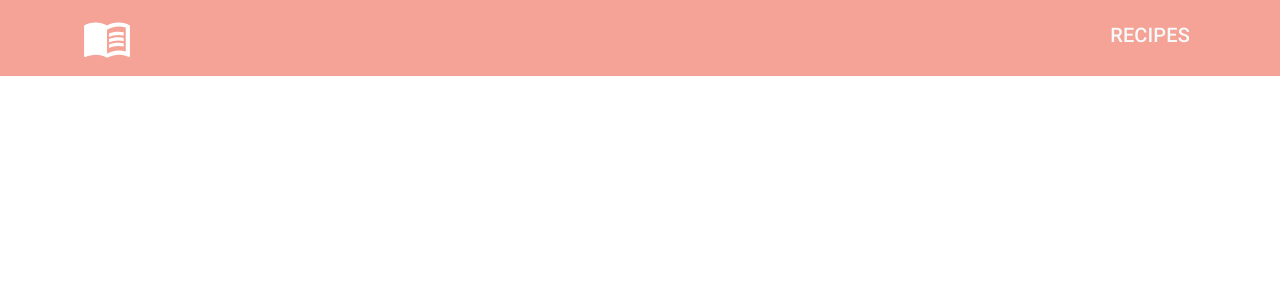
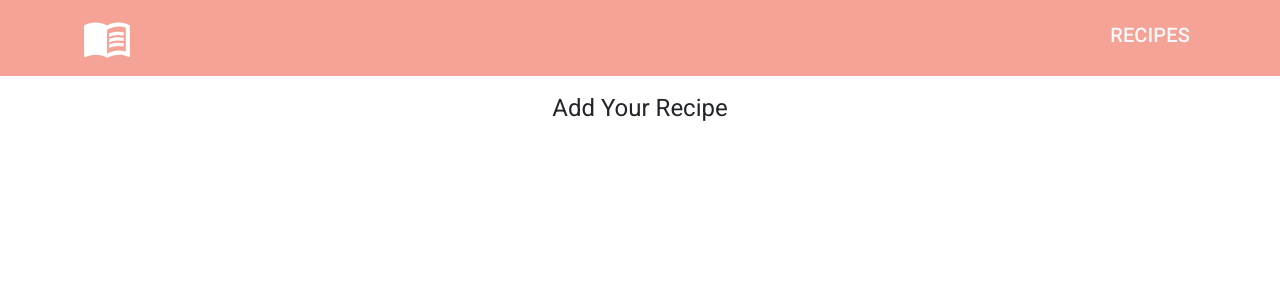
Before and after one commit to bjothorl/RecipeBook, a React (Create React App) app in the folder src/RecipeBook.App/ClientApp/: page /add in a window 1280 px wide. Shown: the top 300 px of the page. Built offline with nearby package versions, Linux system fonts and the light colour scheme.

Commit message:
Add AddRecipePage placeholder

```diff
--- a/src/RecipeBook.App/ClientApp/src/App.tsx
+++ b/src/RecipeBook.App/ClientApp/src/App.tsx
@@ -16,6 +16,7 @@ import WelcomePage from "./pages/WelcomePage";
 import RecipesPage from "./pages/RecipesPage";
 import ViewRecipe from "./pages/ViewRecipePage";
 import EditRecipePage from "./pages/EditRecipePage";
+import AddRecipePage from "./pages/AddRecipePage";
 
 interface Props {}
 
@@ -51,6 +52,7 @@ export default class App extends Component<Props, State> {
             path="/edit/:id"
             component={() => <EditRecipePage recipes={this.state.recipes} />}
           />
+          <Route path="/add" component={() => <AddRecipePage />} />
         </Switch>
       </Layout>
     );
--- a/src/RecipeBook.App/ClientApp/src/components/RecipeList/RecipeList.tsx
+++ b/src/RecipeBook.App/ClientApp/src/components/RecipeList/RecipeList.tsx
@@ -43,10 +43,6 @@ export default function RecipeList({ data, itemSize }: Props): ReactElement {
     },
   } as const;
 
-  const handleOnAddRecipe = () => {
-    console.log("add recipe!");
-  };
-
   return (
     <Box sx={styles.recipesContainer}>
       {data &&
@@ -61,7 +57,10 @@ export default function RecipeList({ data, itemSize }: Props): ReactElement {
             content={recipe.description}
           />
         ))}
-      <RecipeListItem itemSize={itemSize} onAddClick={handleOnAddRecipe} />
+      <RecipeListItem
+        itemSize={itemSize}
+        onAddClick={() => history.push("/add")}
+      />
     </Box>
   );
 }
--- /dev/null
+++ b/src/RecipeBook.App/ClientApp/src/pages/AddRecipePage.tsx
@@ -0,0 +1,21 @@
+import { Typography } from "@mui/material";
+import { Box } from "@mui/system";
+import React, { Props, ReactElement } from "react";
+
+export default function AddRecipePage({}): ReactElement {
+  const styles = {
+    container: {
+      display: "flex",
+      flexGrow: 1,
+      flexDirection: "column",
+      alignItems: "center",
+      padding: "1em",
+    },
+  } as const;
+
+  return (
+    <Box sx={styles.container}>
+      <Typography variant="h5">Add Your Recipe</Typography>
+    </Box>
+  );
+}
```
